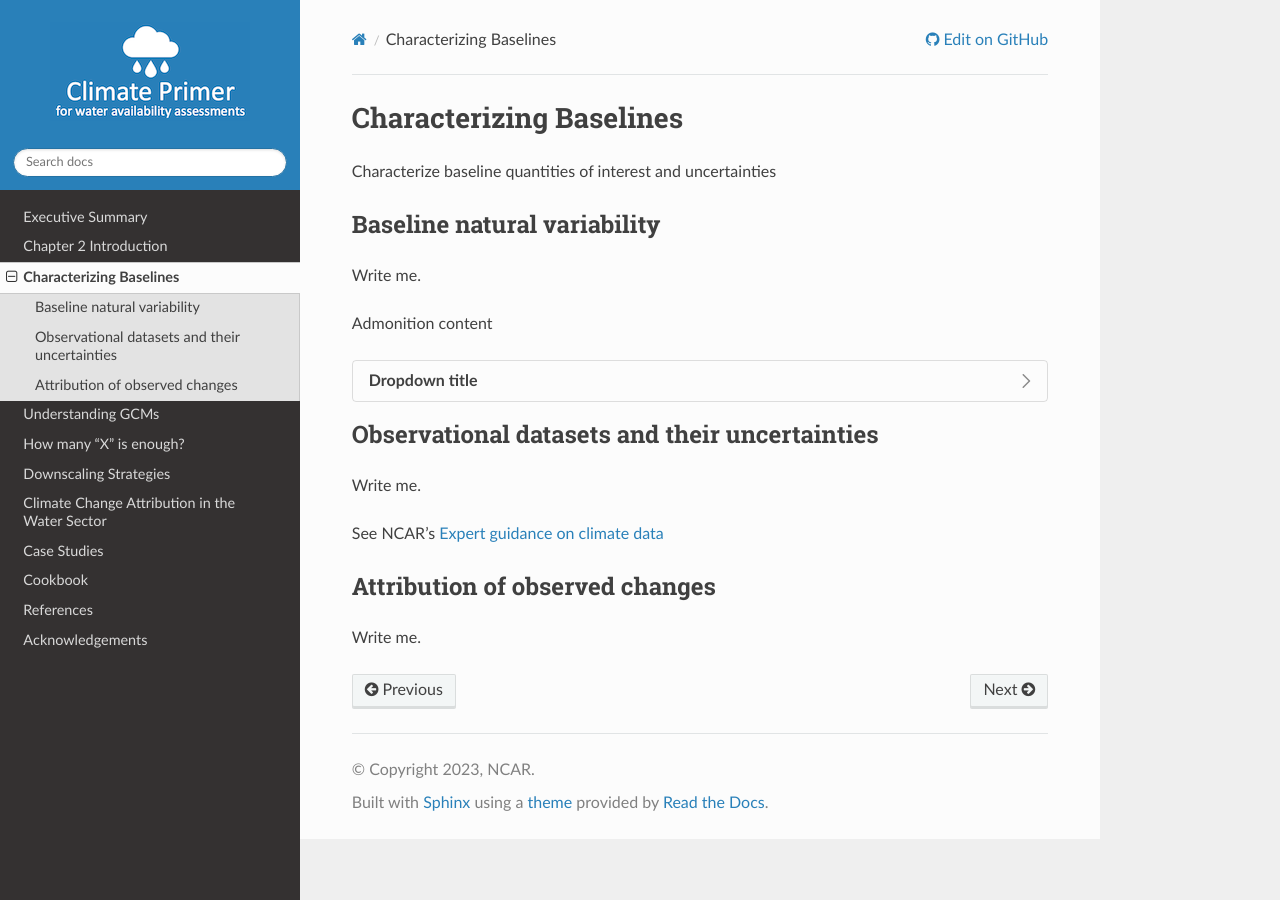
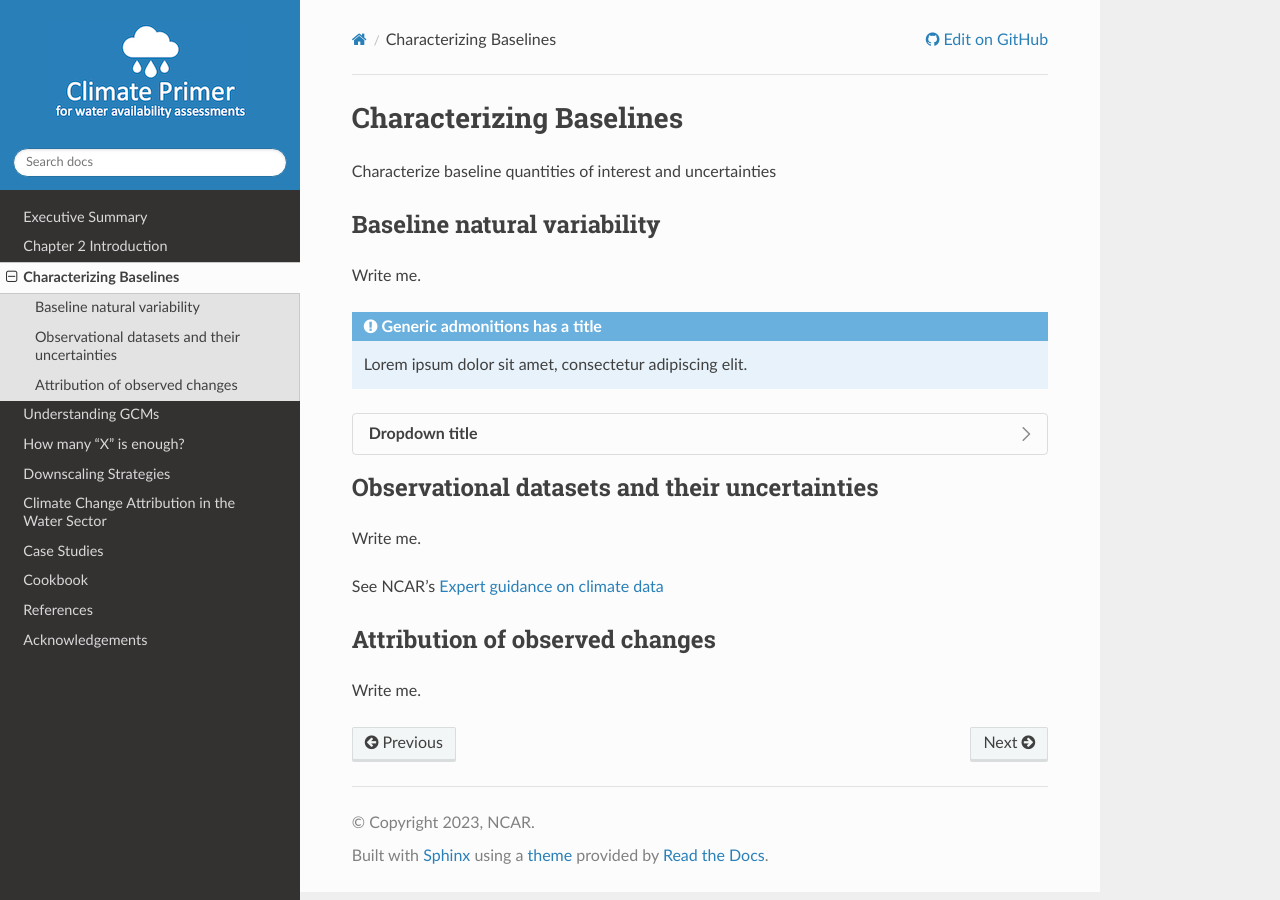
Before and after one commit to NCAR/climate-primer-water, a Sphinx documentation site: the page built from doc/baselines.rst, in a window 1280 px wide. Built offline with Sphinx 7.4.7 and the Read the Docs theme 2.0.0, drawn with Linux system fonts in a browser that asks for light colours.

Commit message:
Update baselines.rst

```diff
--- a/doc/baselines.rst
+++ b/doc/baselines.rst
@@ -11,13 +11,13 @@
 
 Write me.
 
-.. admonition:: Admonition
+.. admonition:: Generic admonitions has a title
 
-Admonition content
+   Lorem ipsum dolor sit amet, consectetur adipiscing elit.
 
 .. dropdown:: Dropdown title
 
-    Dropdown content
+   Dropdown content
 
 
 Observational datasets and their uncertainties
```
